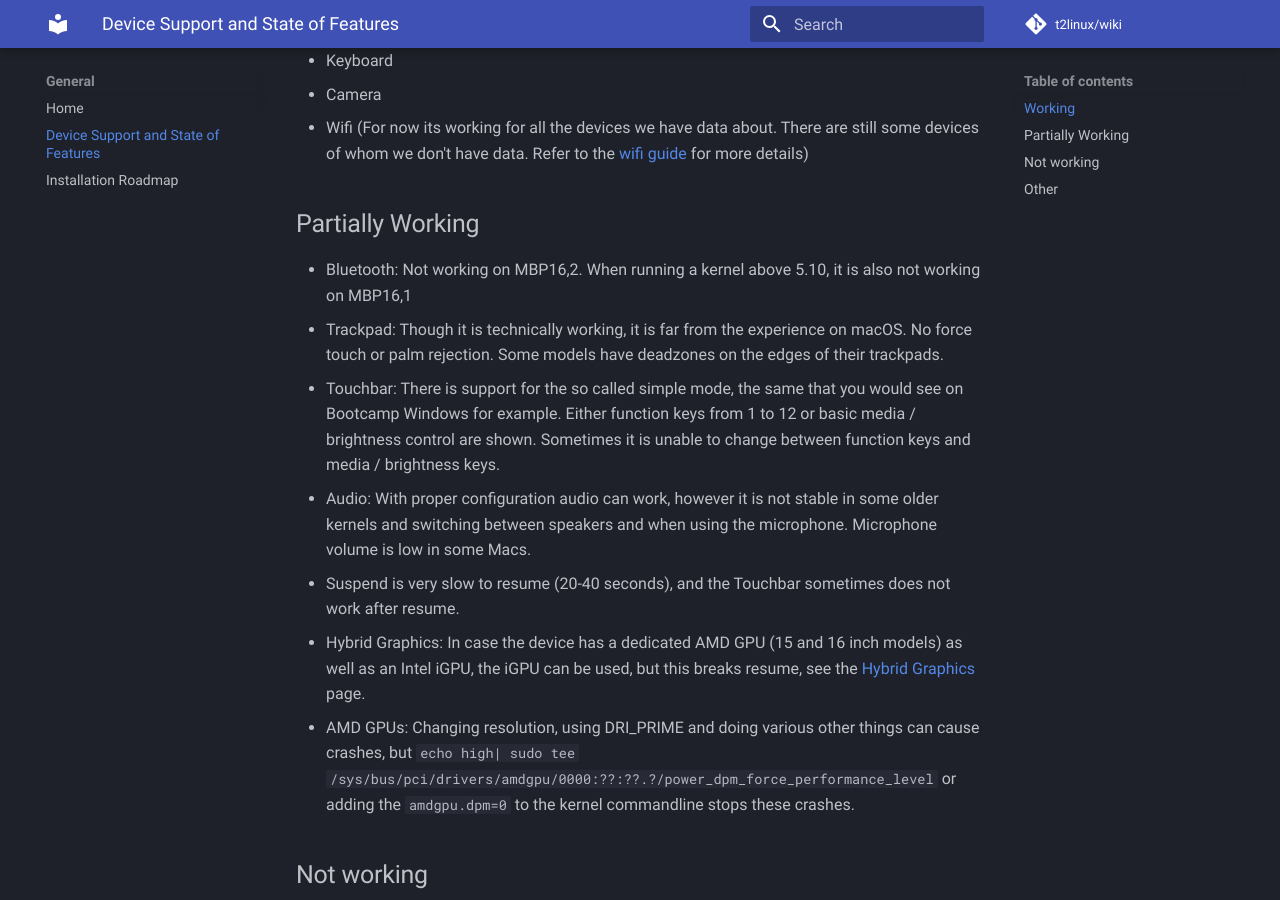
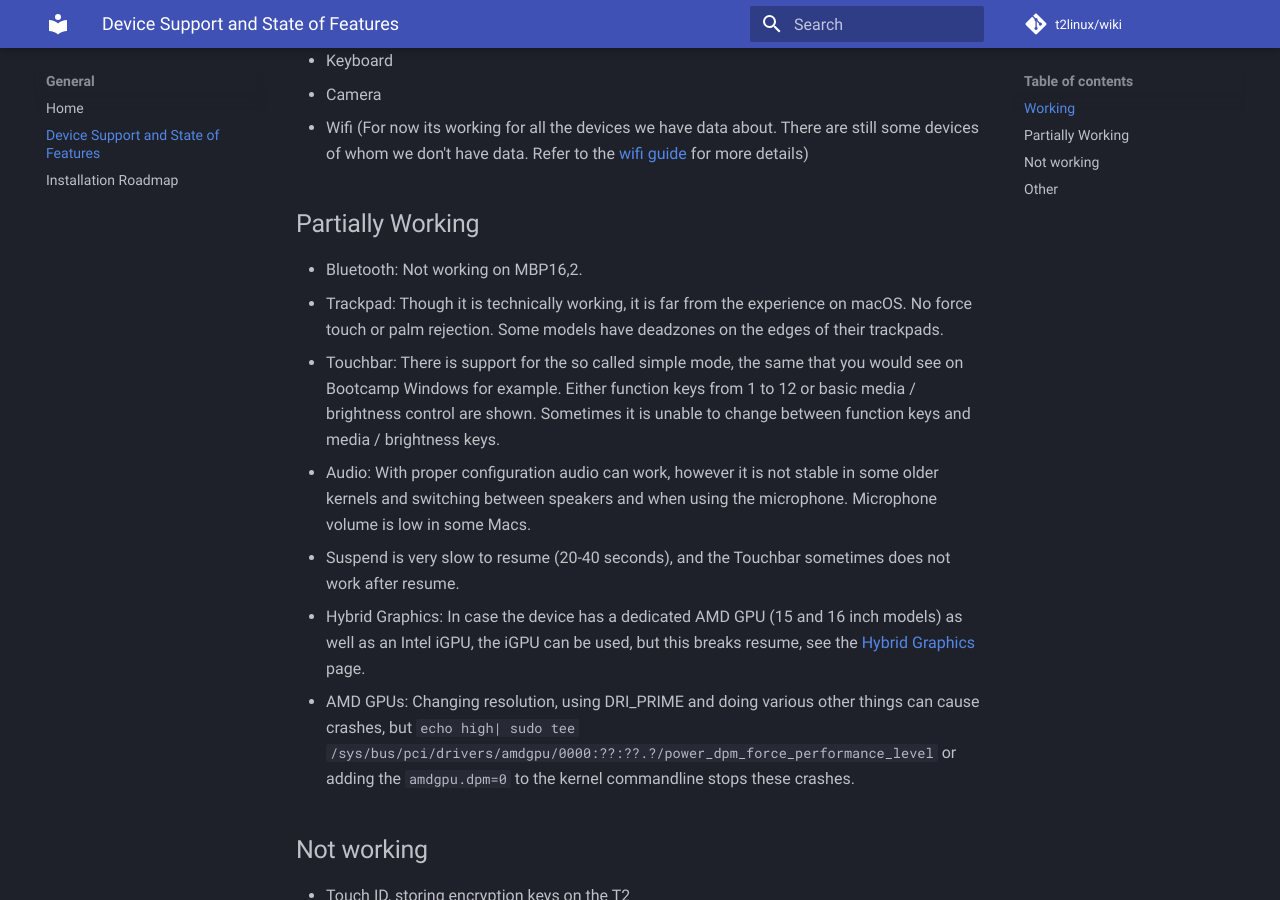
Before and after one commit to t2linux/wiki, an MkDocs documentation site: the page built from docs/state.md, in a window 1280 px wide and 900 px high, scrolled down 485 px. Built offline with MkDocs 1.6.1 and Material for MkDocs 9.7.7, drawn with Linux system fonts in a browser that asks for light colours; comment, search, counter and statistics services are not loaded.

Commit message:
Remove unsupported bluetooth on 16,1

```diff
--- a/docs/state.md
+++ b/docs/state.md
@@ -13,7 +13,7 @@ While Linux is usable on all T2 models, some features are limited due to the lac
 
 ## Partially Working
 
-- Bluetooth: Not working on MBP16,2. When running a kernel above 5.10, it is also not working on MBP16,1
+- Bluetooth: Not working on MBP16,2.
 - Trackpad: Though it is technically working, it is far from the experience on macOS. No force touch or palm rejection. Some models have deadzones on the edges of their trackpads.
 - Touchbar: There is support for the so called simple mode, the same that you would see on Bootcamp Windows for example. Either function keys from 1 to 12 or basic media / brightness control are shown. Sometimes it is unable to change between function keys and media / brightness keys.
 - Audio: With proper configuration audio can work, however it is not stable in some older kernels and switching between speakers and when using the microphone. Microphone volume is low in some Macs.
```
